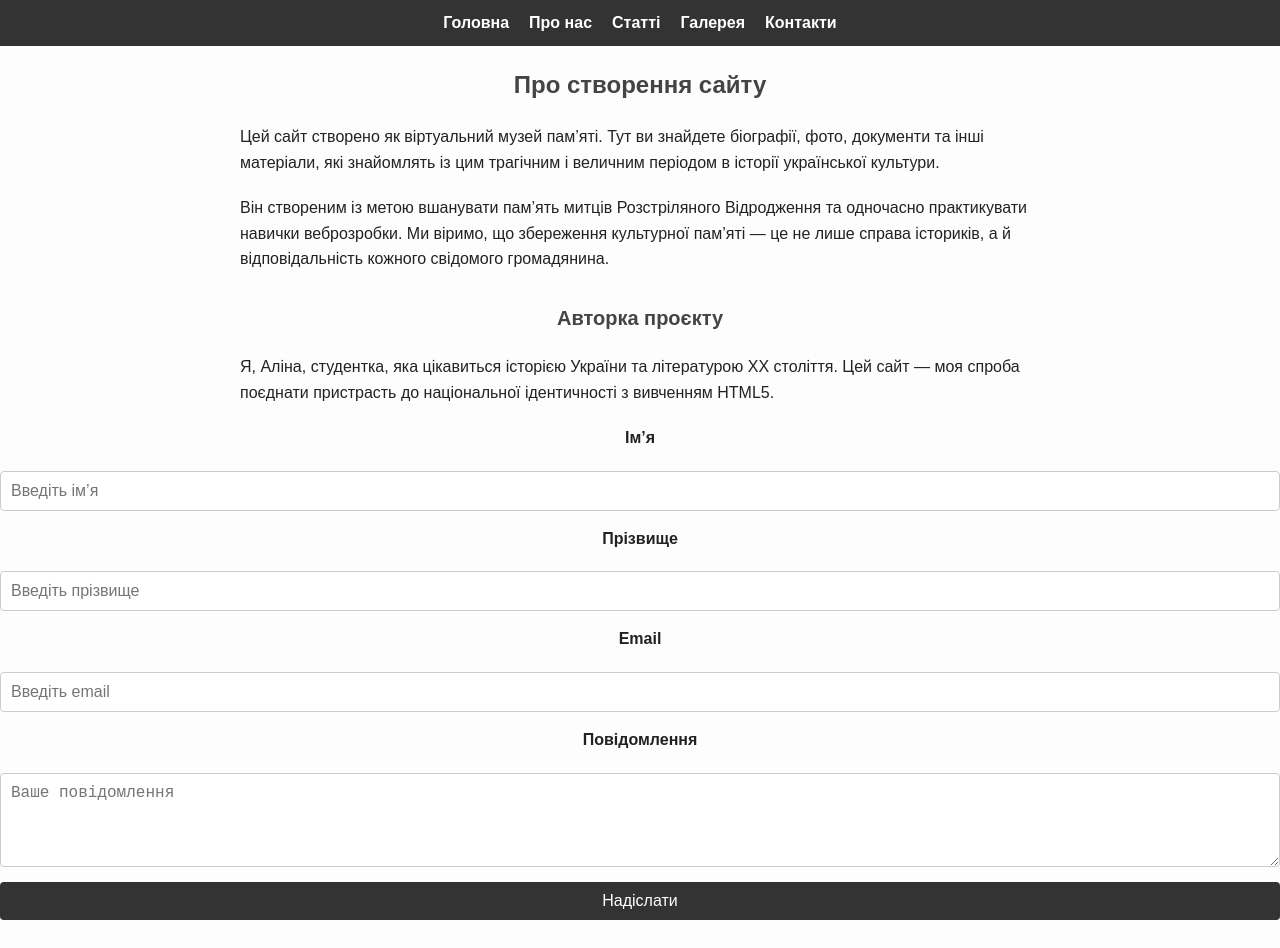
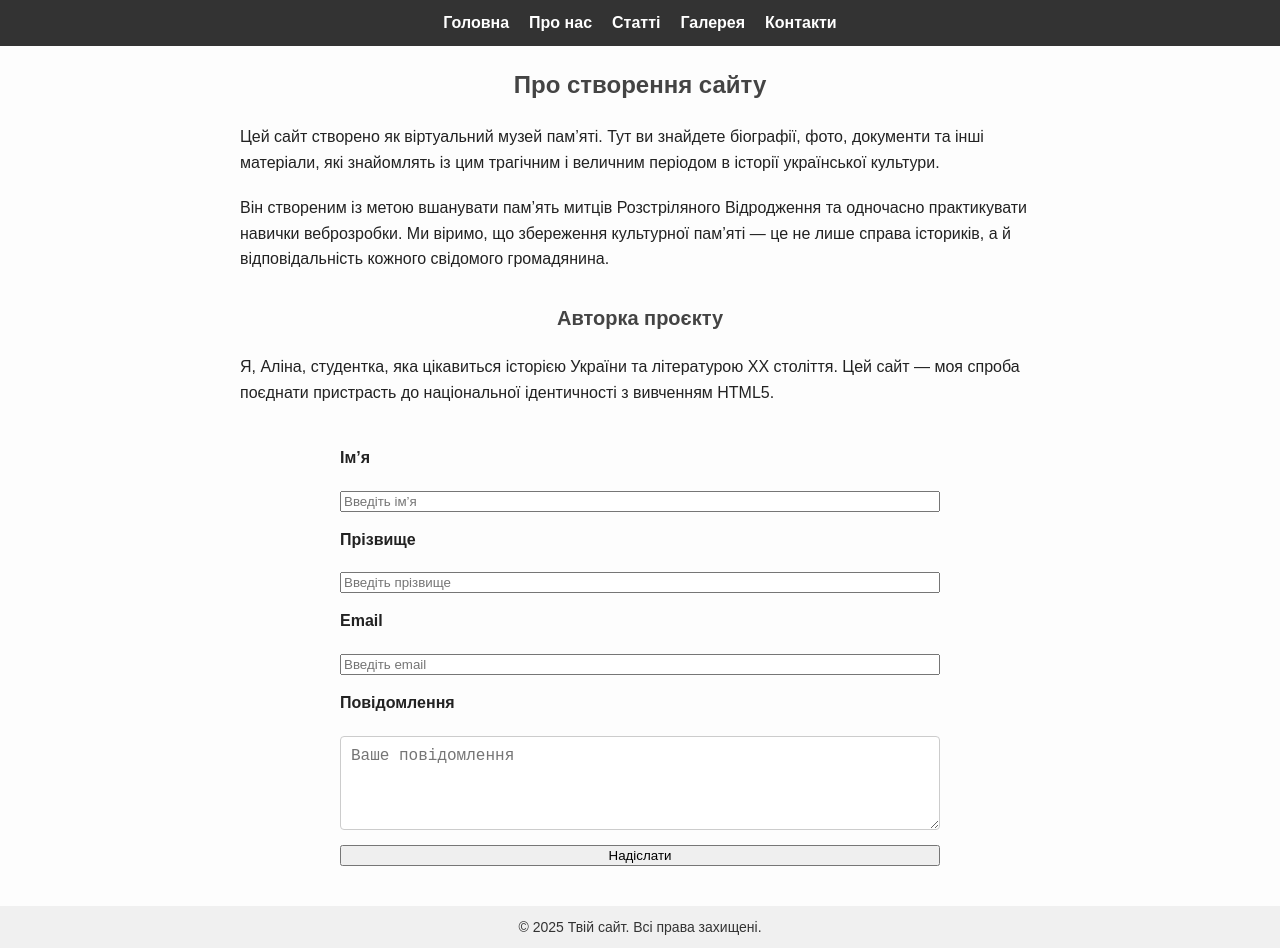
Before and after one commit to yokkaai/FullstackJS, a plain HTML site: page lesson2/pages/about.html in a window 1280 px wide. Before the commit the page ends 920 px from the top, so only its background shows below. Drawn offline with Linux system fonts and the light colour scheme.

Commit message:
додато 3 завдання (трохи допрацьоване 2ге)

```diff
--- a/lesson2/pages/about.html
+++ b/lesson2/pages/about.html
@@ -4,21 +4,21 @@
 <head>
     <meta charset="UTF-8">
     <meta name="viewport" content="width=device-width, initial-scale=1.0">
-    <link rel="stylesheet" href="/style.css">
+    <link rel="stylesheet" href="/lesson2/style.css">
     <title> Розстріляне Відродження </title>
 </head>
 
 <body>
-
     <nav>
         <ul>
-            <li><a href="/index.html">Головна</a></li>
-            <li><a href="/pages/about.html">Про нас</a></li>
-            <li><a href="/pages/articles.html">Статті</a></li>
-            <li><a href="/pages/gallery.html">Галерея</a></li>
-            <li><a href="/pages/contacts.html">Контакти</a></li>
+            <li><a href="/lesson2/index.html">Головна</a></li>
+            <li><a href="/lesson2/pages/about.html">Про нас</a></li>
+            <li><a href="/lesson2/pages/articles.html">Статті</a></li>
+            <li><a href="/lesson2/pages/gallery.html">Галерея</a></li>
+            <li><a href="/lesson2/pages/contacts.html">Контакти</a></li>
         </ul>
     </nav>
+
 
     <h2>Про створення сайту</h2>
 
@@ -33,8 +33,8 @@
     <p>Я, Аліна, студентка, яка цікавиться історією України та літературою ХХ століття. Цей сайт — моя спроба поєднати
         пристрасть до національної ідентичності з вивченням HTML5.</p>
 
-    <div class="form">
-        <form>
+    <div class="container">
+        <form class="contact-form" novalidate>
             <label for="first-name">Ім’я</label>
             <input id="first-name" type="text" name="first-name" placeholder="Введіть ім’я" required>
 
@@ -51,10 +51,9 @@
         </form>
     </div>
 
-
-
-
-
+    <footer class="footer">
+        © 2025 Твій сайт. Всі права захищені.
+    </footer>
 
 </body>
 
--- a/lesson2/style.css
+++ b/lesson2/style.css
@@ -124,41 +124,40 @@ img {
 }
 
 /* Форми */
-form {
+
+.container {
+  max-width: 600px;
+  margin: 40px auto;
+  padding: 0 20px;
+}
+
+.contact-form {
   display: flex;
   flex-direction: column;
   gap: 15px;
 }
 
-label {
+.contact-form label {
   font-weight: bold;
   margin-bottom: 5px;
+  color: #222;
 }
 
-input[type="text"],
-input[type="email"],
-textarea {
+.contact-form textarea {
   padding: 10px;
   font-size: 16px;
   border: 1px solid #ccc;
   border-radius: 4px;
   width: 100%;
   box-sizing: border-box;
+  transition: border-color 0.3s;
 }
 
-button[type="submit"] {
-    padding: 10px 20px;
-    font-size: 16px;
-    background-color: #333;
-    color: #fff;
-    border: none;
-    border-radius: 4px;
-    cursor: pointer;
+.contact-form textarea:focus {
+  border-color: #007bff;
+  outline: none;
 }
 
-button[type="submit"]:hover {
-    background-color: #555;
-}
 
 /* Посилання-якорі */
 a[href^="#"] {
@@ -180,3 +179,13 @@ a[href^="#"]:hover {
     text-align: center;
     justify-content: center;
 }
+
+/* футер */
+
+.footer {
+  text-align: center;
+  padding: 10px;
+  background-color: #f0f0f0;
+  font-size: 14px;
+  color: #333;
+}
```
Also changed, not shown: lesson2/index.html (+9 -7 lines), lesson2/pages/articles.html (+10 -6 lines), lesson2/pages/contacts.html (+11 -6 lines), lesson2/pages/gallery.html (+11 -6 lines). Lines whose indentation alone changed are shown as unchanged.
